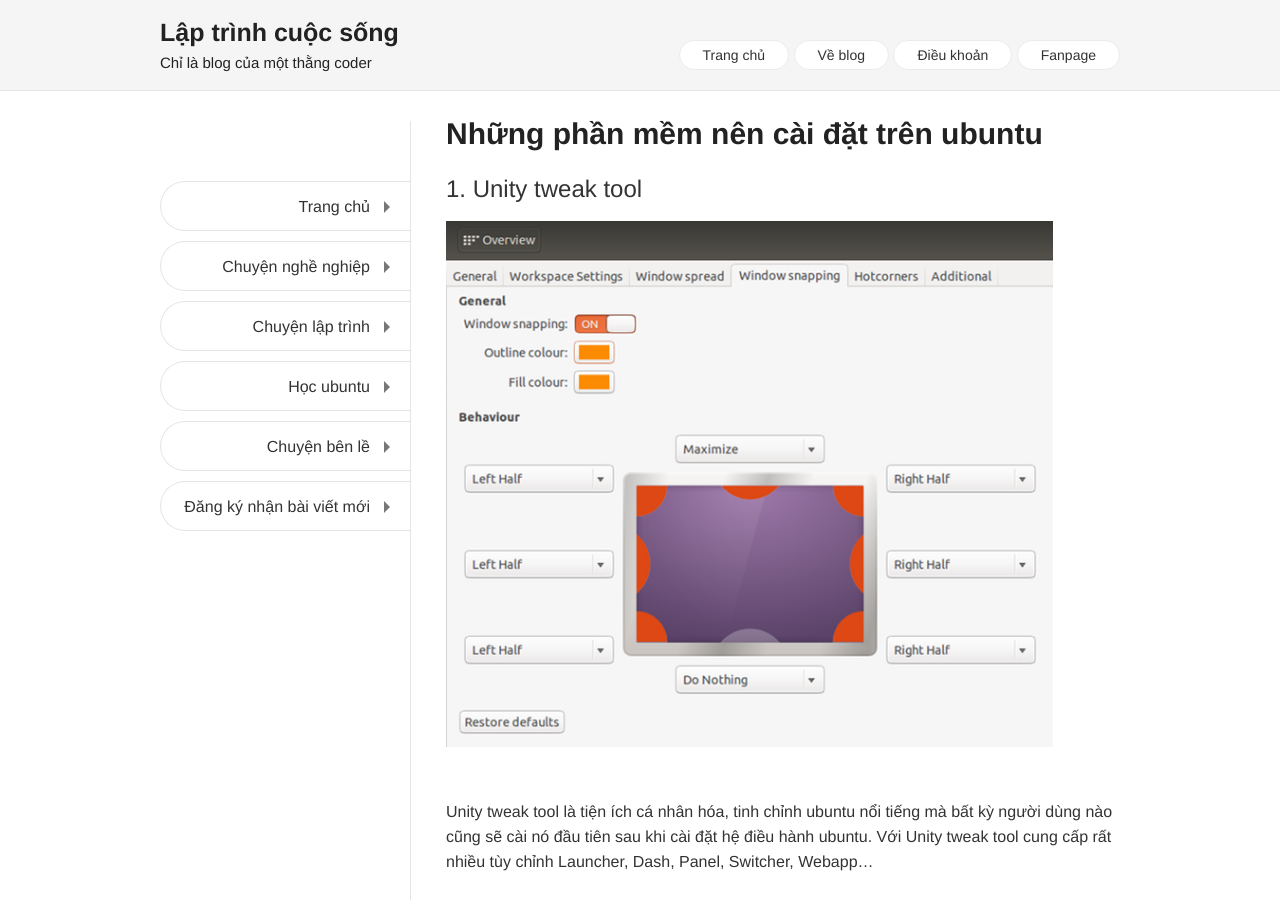
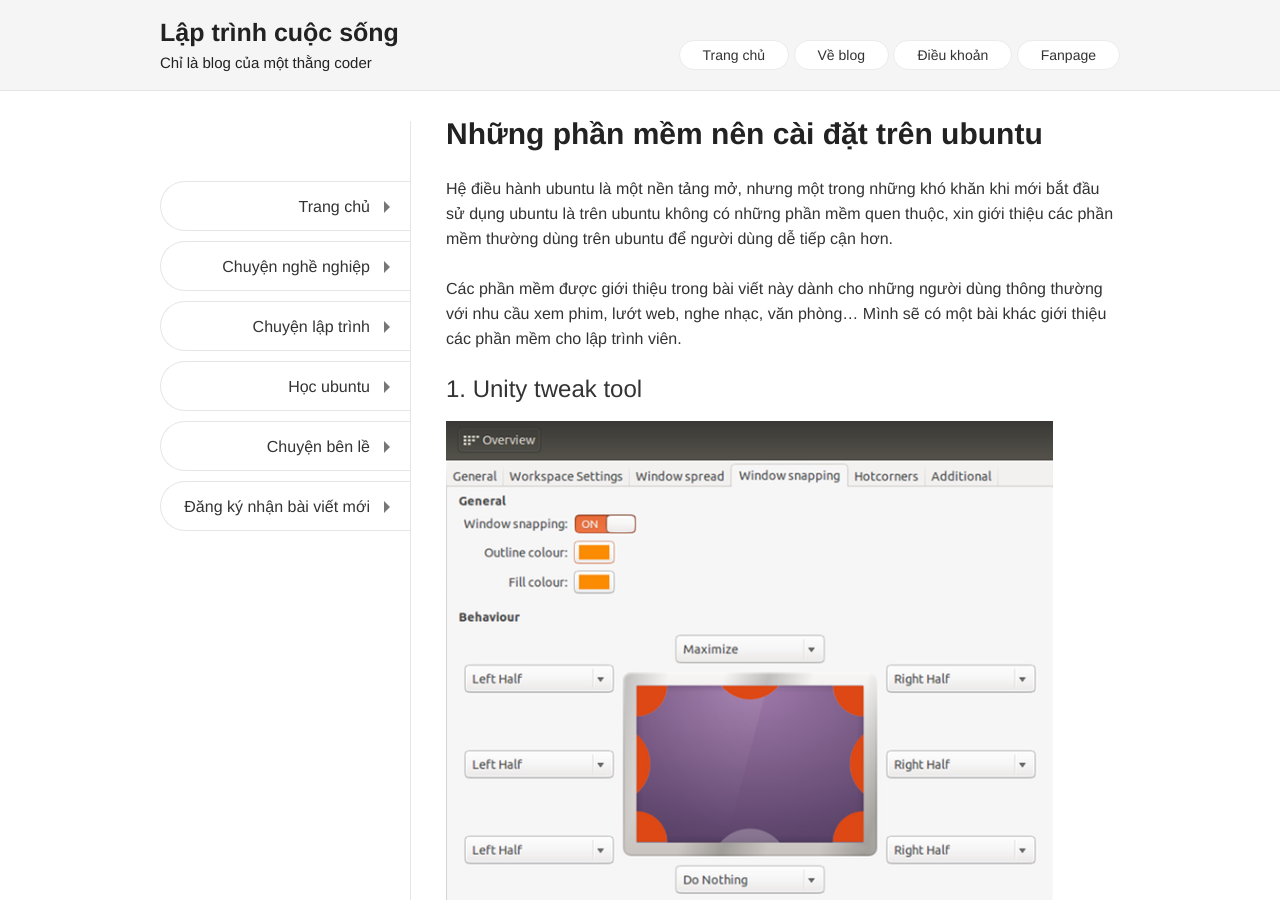
Before and after one commit to nguyentest/laptrinhcuocsong, a Jekyll site: the page built from _posts/2016-10-8-nhung-phan-mem-nen-cai-dat-tren-ubuntu.md, in a window 1280 px wide and 900 px high. Built offline with Jekyll 4.4.1, drawn with Linux system fonts in a browser that asks for light colours.

Commit message:
cac phan mem tren ubuntu

```diff
--- a/_posts/2016-10-8-nhung-phan-mem-nen-cai-dat-tren-ubuntu.md
+++ b/_posts/2016-10-8-nhung-phan-mem-nen-cai-dat-tren-ubuntu.md
@@ -3,6 +3,10 @@
 title: Những phần mềm nên cài đặt trên ubuntu
 thumbnail: phan-mem-ubuntu.jpg
 ---
+
+Hệ điều hành ubuntu là một nền tảng mở, nhưng một trong những khó khăn khi mới bắt đầu sử dụng ubuntu là trên ubuntu không có những phần mềm quen thuộc, xin giới thiệu các phần mềm thường dùng trên ubuntu để người dùng dễ tiếp cận hơn.
+
+Các phần mềm được giới thiệu trong bài viết này dành cho những người dùng thông thường với nhu cầu xem phim, lướt web, nghe nhạc, văn phòng... Mình sẽ có một bài khác giới thiệu các phần mềm cho lập trình viên.
 
 ## 1. Unity tweak tool
 
```
